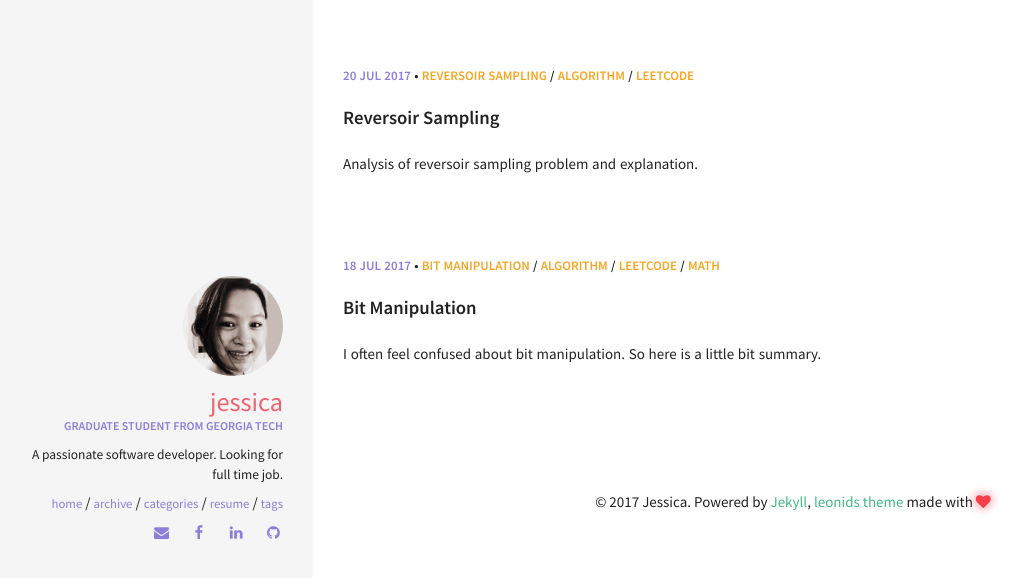
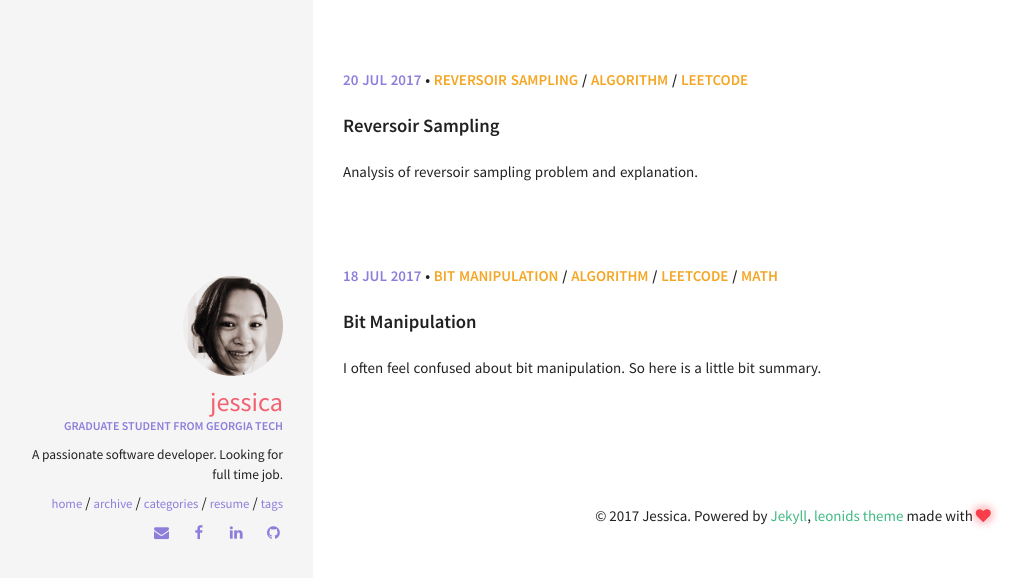
Before and after one commit to WxFang/wxfang.github.io, a Jekyll site: the page built from index.html, in a window 1280 px wide. Shown: the top 578 px of the page, without its empty margins (7-1034 px from the left). Built offline with Jekyll 4.4.1, drawn with Linux system fonts in a browser that asks for light colours.

Commit message:
font size

```diff
--- a/_sass/pages/_post.scss
+++ b/_sass/pages/_post.scss
@@ -51,7 +51,7 @@ section.post {
 
 .post-title-link {
   color: $primary;
-	font-size: 14px;
+  font-size: 16px;
   margin-left: 10px;
   &:hover,
   &:focus {
@@ -61,7 +61,7 @@ section.post {
 
 // Post meta
 .post-meta {
-  font-size: 13px;
+  font-size: 15px;
   font-weight: bold;
   .post-date {
     color: $secondary;
```
Lines whose indentation alone changed are shown as unchanged.
